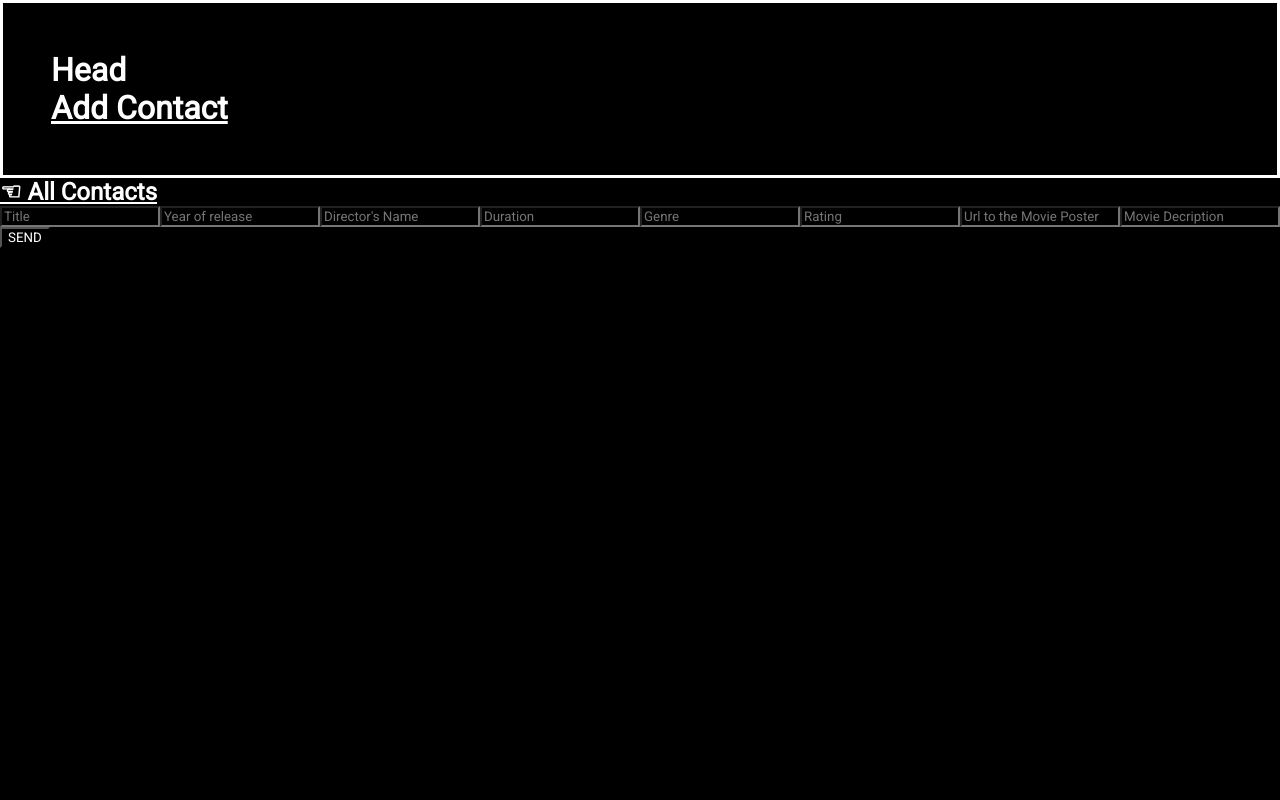
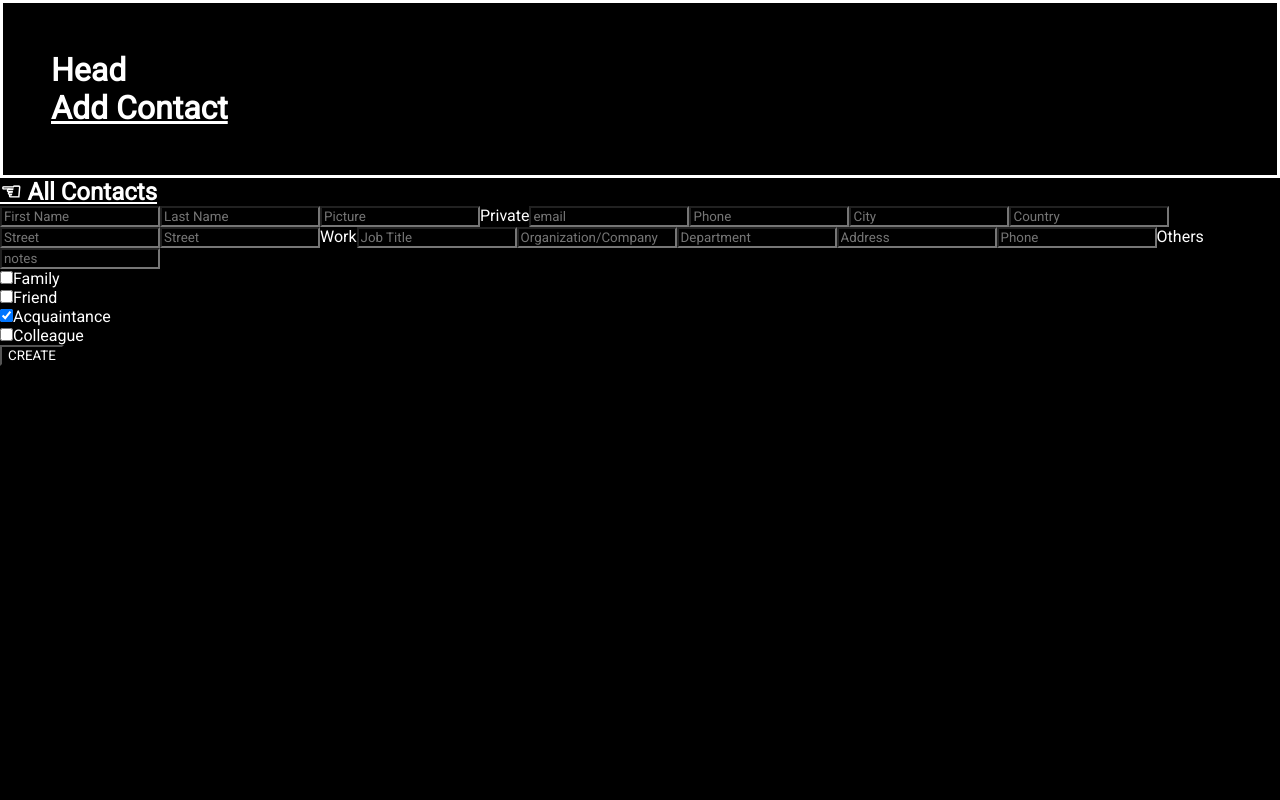
Before and after one commit to Isabelle-github/contact_book2, a React (Create React App) app in the folder frontend/: page /addContact in a window 1280 px wide. Shown: the top 800 px of the page. Built offline with nearby package versions, Linux system fonts and the light colour scheme.

Commit message:
form to add contact drafted

```diff
--- a/frontend/src/components/AddContact.js
+++ b/frontend/src/components/AddContact.js
@@ -28,15 +28,41 @@ const AddContact = () => {
                     <h1>&#9756; All Contacts</h1>
                 </Link>
                 <form action='/addMovie/send' method="POST" class='test'>
-                    <input type="text" name='firsName' placeholder="Title" required></input>
-                    <input type="number" name='year' placeholder="Year of release" required></input>
-                    <input type="text" name='director' placeholder="Director's Name" required></input>
-                    <input type="text" name='duration' placeholder="Duration" required></input>
-                    <input type="text" name='genre' placeholder="Genre" required></input>
-                    <input type="number" name='rate' placeholder="Rating" required></input>
-                    <input type="url" name='movieposter' placeholder="Url to the Movie Poster" required></input>
-                    <input type="message" name="description" placeholder="Movie Decription" required></input>
-                    <input type="submit" value="SEND"></input>
+                    <input type="text" name='firsName' placeholder="First Name" required></input>
+                    <input type="text" name='lastName' placeholder="Last Name" required></input>
+                    <input type="url" name='avatar' placeholder="Picture" ></input>
+                    <label for="horns">Private</label>
+                    <input type="email" name='email' placeholder="email"></input>
+                    <input type="text" name='p_phone' placeholder="Phone" required></input>
+                    <input type="text" name='p_city' placeholder="City"></input>
+                    <input type="text" name='p_country' placeholder="Country"></input>
+                    <input type="text" name='p_street' placeholder="Street"></input>
+                    <input type="text" name='postalCode' placeholder="Street"></input>
+                    <label for="horns">Work</label>
+                    <input type="text" name='jobTitle' placeholder="Job Title" ></input>
+                    <input type="text" name='org_name' placeholder="Organization/Company" ></input>
+                    <input type="text" name='w_department' placeholder="Department" ></input>
+                    <input type="text" name='w_address' placeholder="Address" ></input>
+                    <input type="text" name='w_phone' placeholder="Phone" ></input>
+                    <label for="horns">Others</label>
+                    <input type="text" name='notes' placeholder="notes" ></input>
+                    <div>
+                        <input type="checkbox" id="group" name="Family"></input>
+                        <label for="Family">Family</label>
+                    </div>
+                    <div>
+                        <input type="checkbox" id="group" name="Friend"></input>
+                        <label for="Friend">Friend</label>
+                    </div>
+                    <div>
+                        <input type="checkbox" id="group" name="Acquaintance" checked></input>
+                        <label for="Acquaintance">Acquaintance</label>
+                    </div>
+                    <div>
+                        <input type="checkbox" id="group" name="Colleague"></input>
+                        <label for="Colleague">Colleague</label>
+                    </div>
+                    <input type="submit" value="CREATE"></input>
                 </form>
             </section>
         </main>
--- a/frontend/src/components/Contacts.js
+++ b/frontend/src/components/Contacts.js
@@ -9,7 +9,7 @@ const Contacts = () => {
         console.log(contactData)
         axios.get('/api/contacts')
             .then((result) => {
-                // console.log(result.data)
+                console.log(result.data)
                 setData(result.data)
             })
             .catch((err) => { console.log(err) })
```
